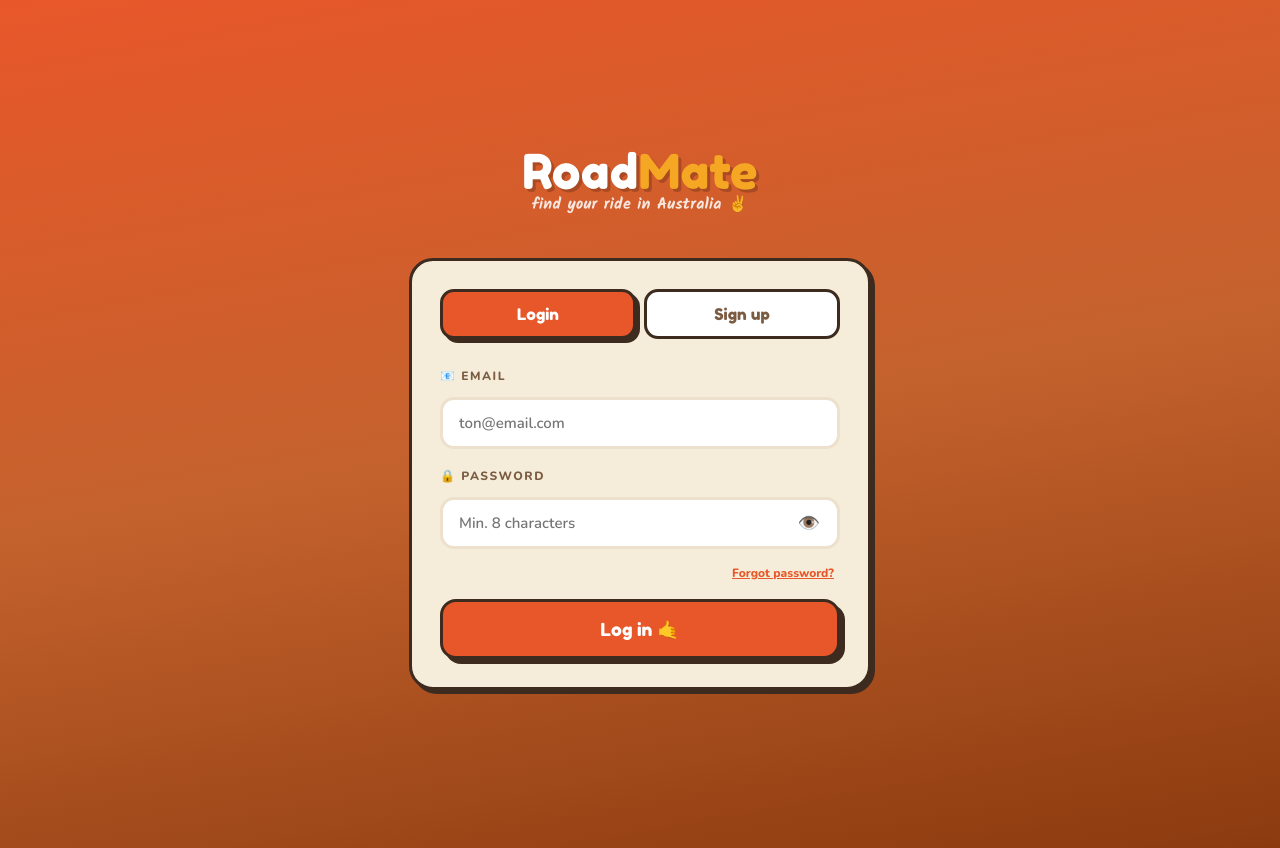
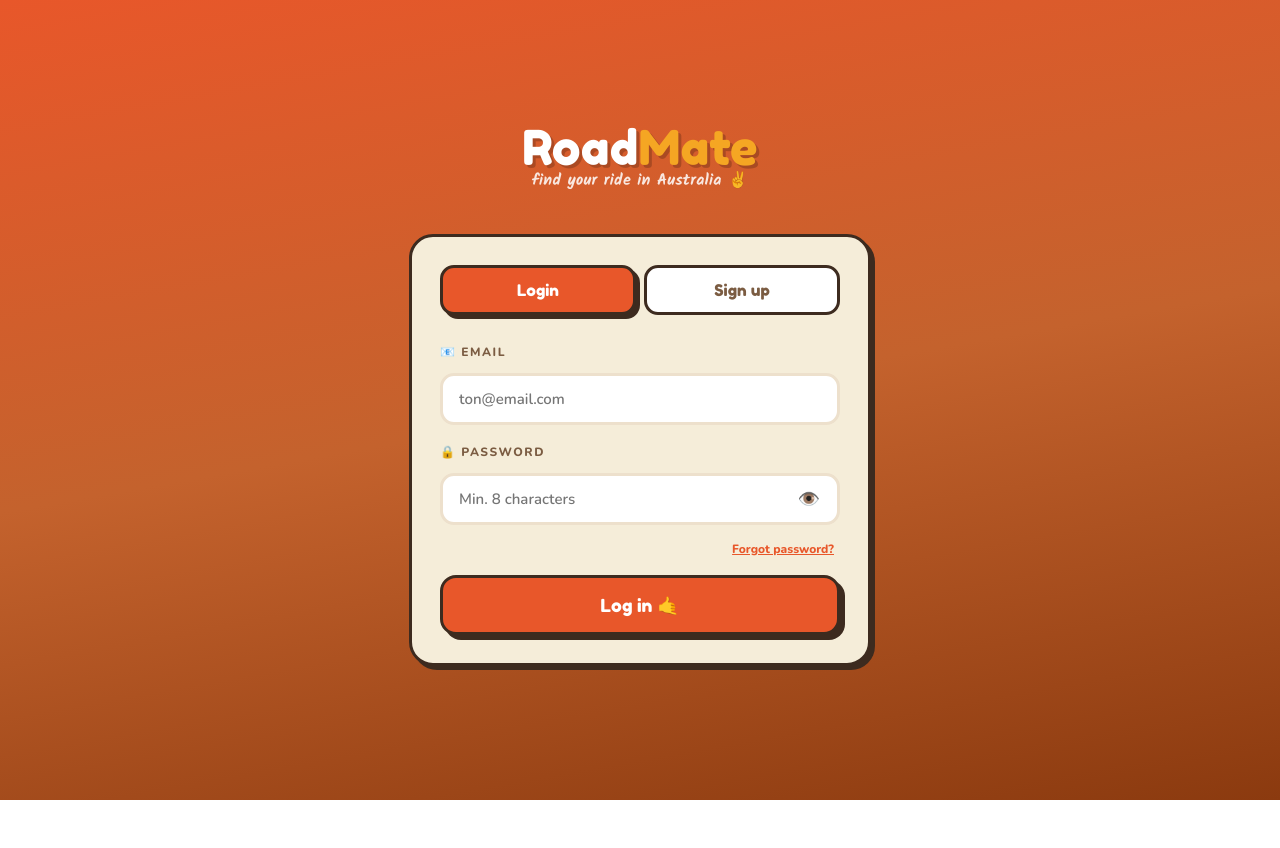
Before and after one commit to mikaroadmate/roadmate, a React (Vite) app: page / in a window 1280 px wide. After the commit the page ends 800 px from the top, so only its background shows below. Built offline with nearby package versions, Linux system fonts and the light colour scheme; no server answers.

Commit message:
Auth : fix marges carte login

```diff
--- a/src/pages/Auth.jsx
+++ b/src/pages/Auth.jsx
@@ -43,7 +43,7 @@ export default function Auth() {
   }
 
   return (
-    <div style={{ fontFamily: "'Fredoka One', cursive", background: 'linear-gradient(170deg, #E8572A 0%, #C4622D 50%, #8B3A0F 100%)', minHeight: '100vh', display: 'flex', flexDirection: 'column', alignItems: 'center', justifyContent: 'center', padding: 24 }}>
+    <div style={{ fontFamily: "'Fredoka One', cursive", background: 'linear-gradient(170deg, #E8572A 0%, #C4622D 50%, #8B3A0F 100%)', minHeight: '100vh', display: 'flex', flexDirection: 'column', alignItems: 'center', justifyContent: 'center', padding: '24px 20px', boxSizing: 'border-box', width: '100%' }}>
       <link href="https://fonts.googleapis.com/css2?family=Fredoka+One&family=Nunito:wght@400;600;700;800;900&family=Kalam:wght@700&display=swap" rel="stylesheet" />
 
       <div style={{ fontSize: 48, fontFamily: "'Fredoka One'", color: '#fff', marginBottom: 8, textShadow: '3px 3px 0 rgba(0,0,0,0.2)' }}>
```
